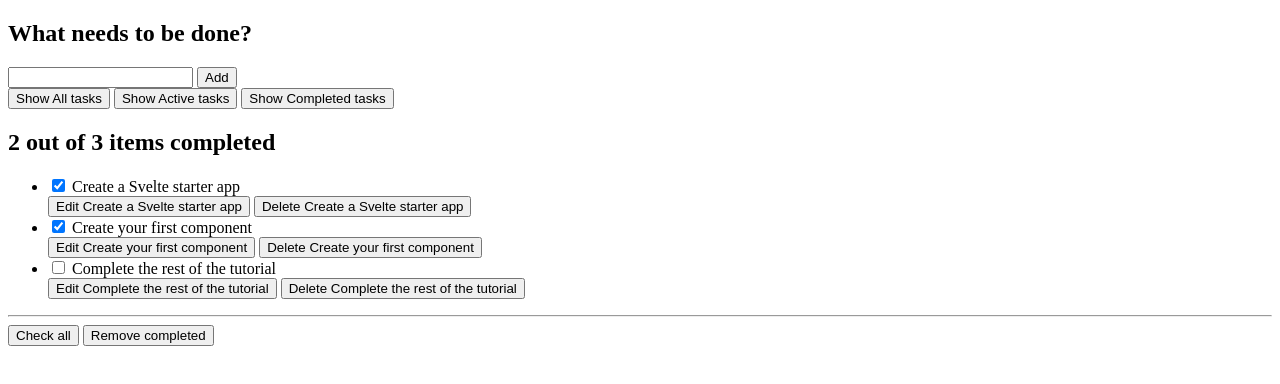
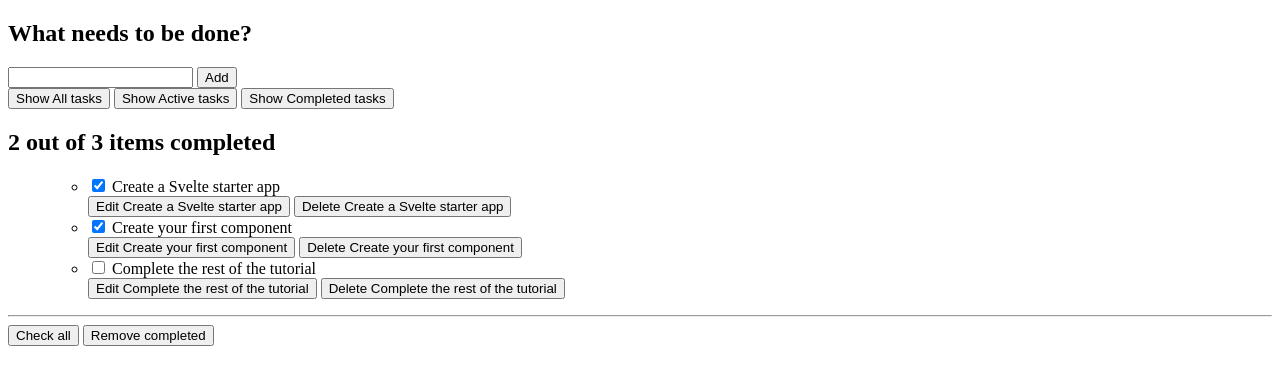
Before and after one commit to charliekroon/svelte-app, a Svelte app: page / in a window 1280 px wide. Shown: the top 384 px of the page. Built offline with nearby package versions, Linux system fonts and the light colour scheme; the HTML template or start-up script is replaced by a standard one.

Commit message:
Add Todo File. Replace each block in Todos

```diff
--- /dev/null
+++ b/src/components/Todo.svelte
@@ -0,0 +1,27 @@
+<script>
+    export let todo;
+</script>
+
+<div class="stack-small">
+    <div class="c-cb">
+        <input
+            type="checkbox"
+            id="todo-{todo.id}"
+            on:click={() => (todo.completed = !todo.completed)}
+            checked={todo.completed}
+        />
+        <label for="todo-{todo.id}" class="todo-label">{todo.name}</label>
+    </div>
+    <div class="btn-group">
+        <button type="button" class="btn">
+            Edit <span class="visually-hidden">{todo.name}</span>
+        </button>
+        <button
+            type="button"
+            class="btn btn__danger"
+            on:click={() => alert("not implemented")}
+        >
+            Delete <span class="visually-hidden">{todo.name}</span>
+        </button>
+    </div>
+</div>
--- a/src/components/Todos.svelte
+++ b/src/components/Todos.svelte
@@ -1,6 +1,7 @@
 <!-- components/Todos.svelte -->
 <script>
     import FilterButton from "./FilterButton.svelte";
+    import Todo from "./Todo.svelte";
 
     export let todos = [];
 
@@ -66,40 +67,19 @@
         class="todo-list stack-large"
         aria-labelledby="list-heading"
     >
+        <ul
+            role="list"
+            class="todo-list stack-large"
+            aria-labelledby="list-heading"
+        >
             {#each filterTodos(filter, todos) as todo (todo.id)}
                 <li class="todo">
-                <div class="stack-small">
-                    <div class="c-cb">
-                        <input
-                            type="checkbox"
-                            id="todo-{todo.id}"
-                            on:click={() => (todo.completed = !todo.completed)}
-                            checked={todo.completed}
-                        />
-                        <label for="todo-{todo.id}" class="todo-label">
-                            {todo.name}
-                        </label>
-                    </div>
-                    <div class="btn-group">
-                        <button type="button" class="btn">
-                            Edit <span class="visually-hidden">{todo.name}</span
-                            >
-                        </button>
-                        <button
-                            type="button"
-                            class="btn btn__danger"
-                            on:click={() => removeTodo(todo)}
-                        >
-                            Delete <span class="visually-hidden"
-                                >{todo.name}</span
-                            >
-                        </button>
-                    </div>
-                </div>
+                    <Todo {todo} />
                 </li>
             {:else}
                 <li>Nothing to do here!</li>
             {/each}
+        </ul>
     </ul>
 
     <hr />
```
Lines whose indentation alone changed are shown as unchanged.
